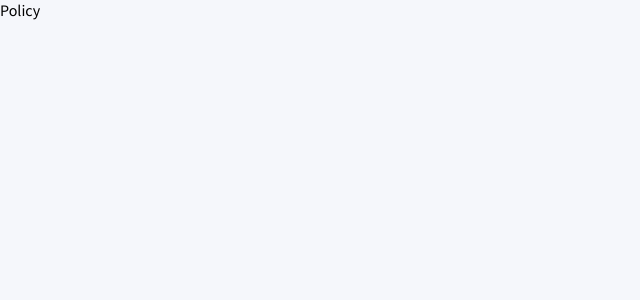
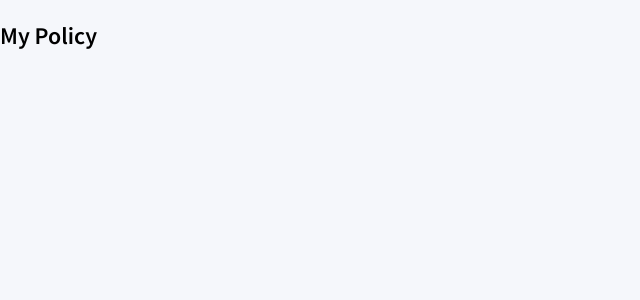
Before and after one commit to ArifEbrahim/login-test, a React (Create React App) app: page /policy in a window 1280 px wide. Shown: the top 300 px of the page, without its empty margins (0-640 px from the left). Built offline with nearby package versions, Linux system fonts and the light colour scheme.

Commit message:
Feature: created policy header

```diff
--- a/src/Pages/Policy.js
+++ b/src/Pages/Policy/index.js
@@ -2,6 +2,6 @@ import React from 'react'
 
 export default function Policy() {
   return (
-    <div>Policy</div>
+    <h2>My Policy</h2>
   )
 }
```
Also changed, not shown: 1 other file (tests, documents, lock files or other folders).
